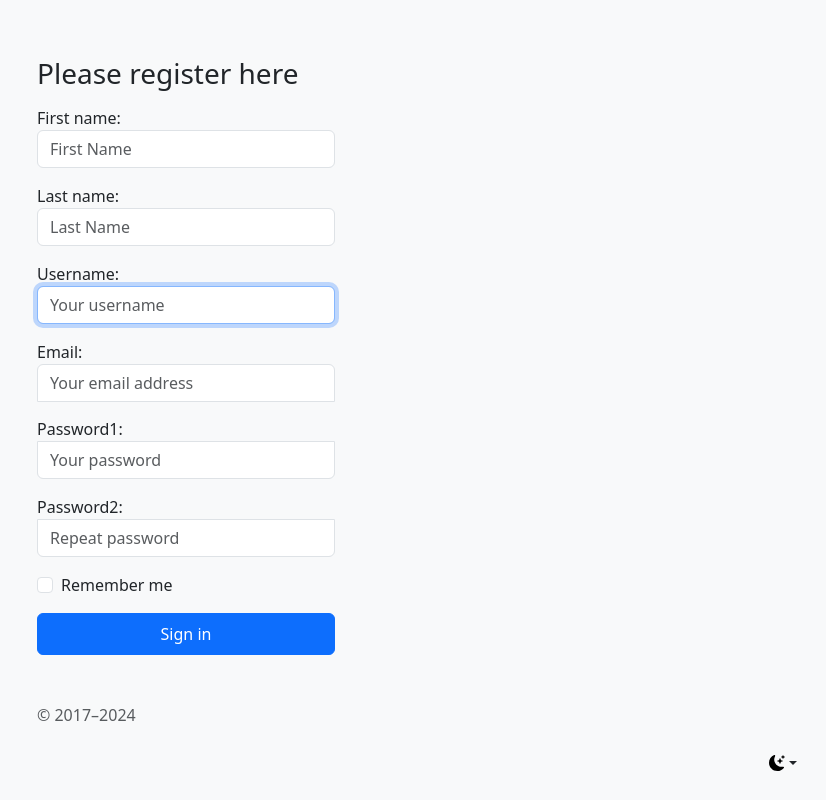
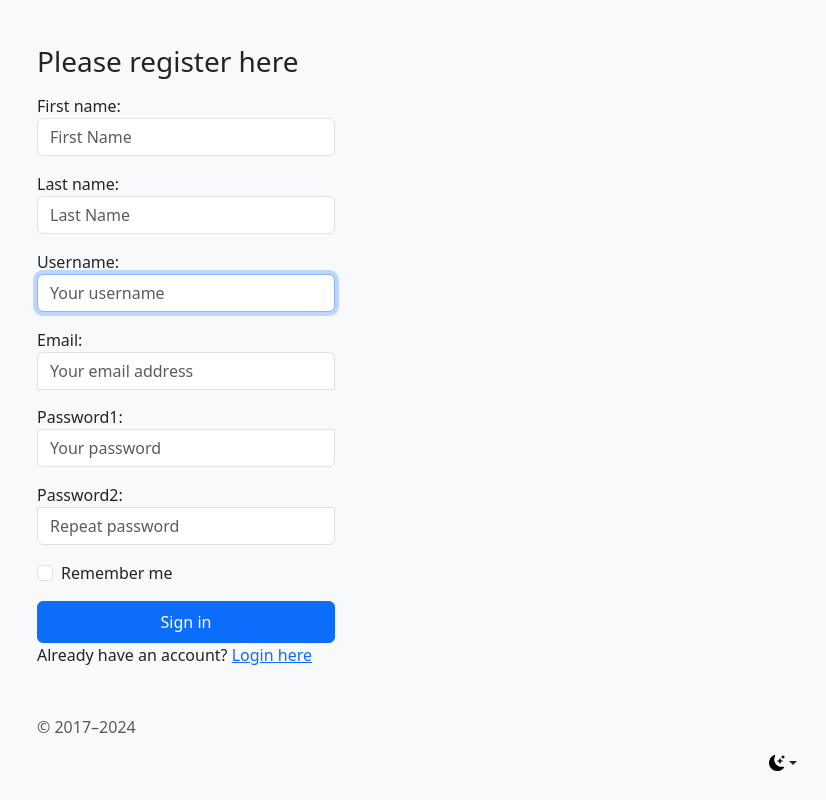
Before and after one commit to omari-j/eastway_django_chatbot, a Django app: page /signup/ in a window 1280 px wide. Shown: the whole page, without its empty margins (454-1280 px from the left). Run offline with Django 5.2, Linux system fonts and the light colour scheme.

Commit message:
regiter and signup buttons added to relevant main pages

```diff
--- a/ChatApp/main/templates/main/login.html
+++ b/ChatApp/main/templates/main/login.html
@@ -105,6 +105,7 @@
       </label>
     </div>
     <button class="btn btn-primary w-100 py-2" type="submit">Sign in</button>
+    <p>No account? <a href="{% url 'main:signup' %}">Sign up here</a></p>
     <p class="mt-5 mb-3 text-body-secondary">© 2017–2024</p>
   </form>
 </main>
--- a/ChatApp/main/templates/main/signup.html
+++ b/ChatApp/main/templates/main/signup.html
@@ -96,8 +96,10 @@
       <label class="form-check-label" for="flexCheckDefault">
         Remember me
       </label>
+
     </div>
     <button class="btn btn-primary w-100 py-2" type="submit">Sign in</button>
+          <p>Already have an account? <a href="{% url 'main:login' %}">Login here</a></p>
     <p class="mt-5 mb-3 text-body-secondary">© 2017–2024</p>
   </form>
 </main>
```
